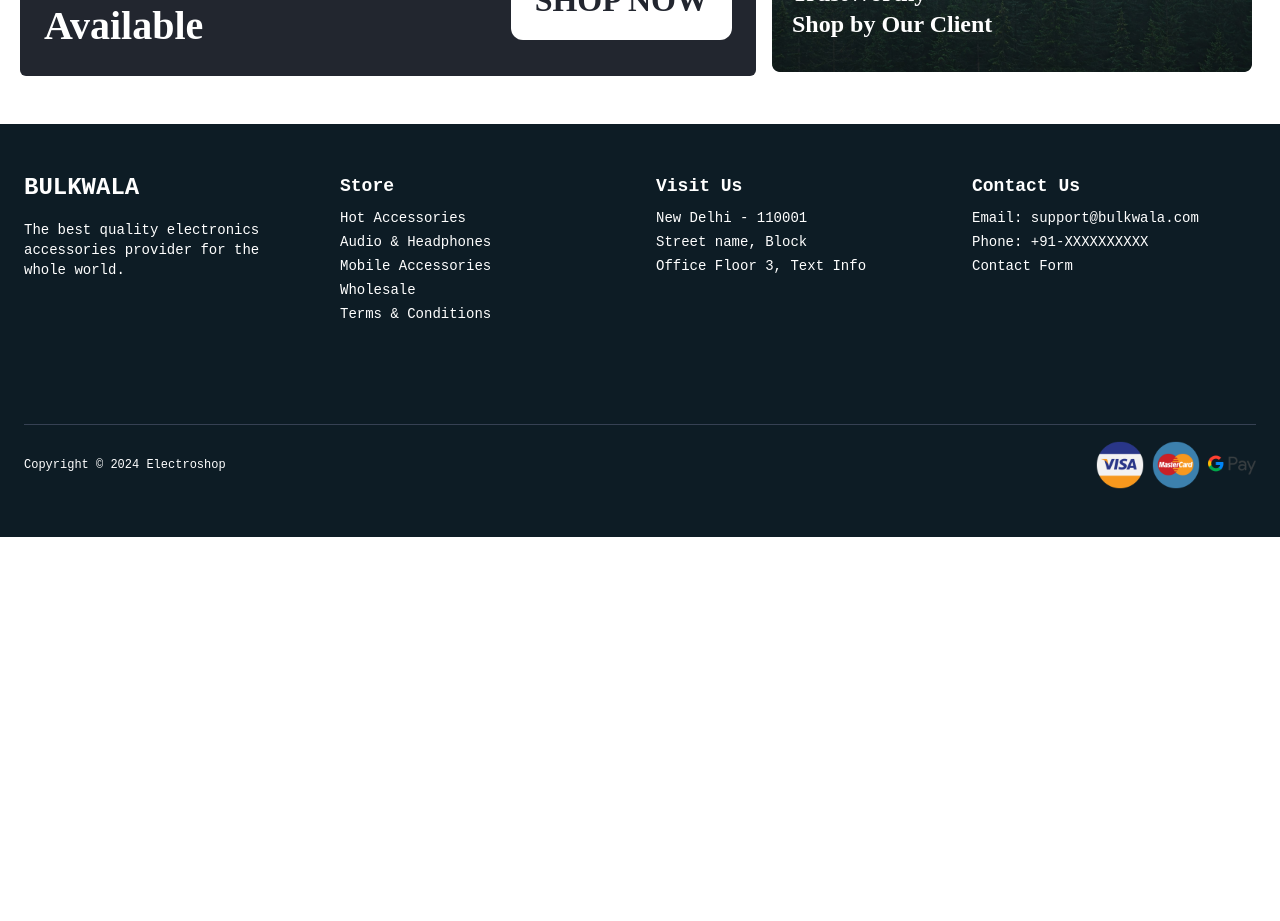
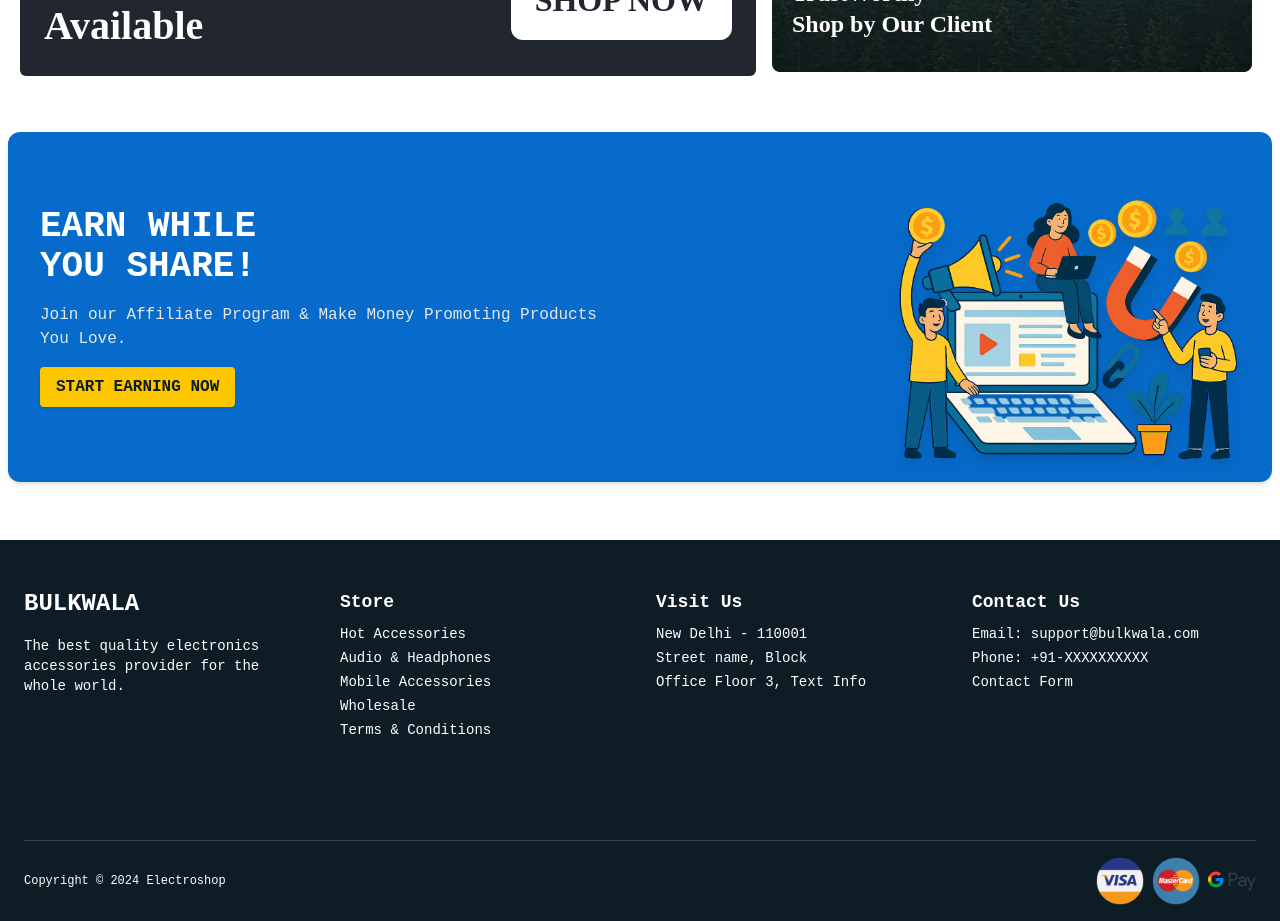
Before and after one commit to rajeev-the/E-bulkwala, a React (Vite) app: page / in a window 1280 px wide. Shown: the part 3820-4741 px from the top of the page. Before the commit the page ends 4357 px from the top, so only its background shows below. Built offline with nearby package versions, Linux system fonts and the light colour scheme; no server answers; a web font is replaced by a local one.

Commit message:
first commit

```diff
--- /dev/null
+++ b/src/Componets/Aff.jsx
@@ -0,0 +1,43 @@
+import React from 'react'
+import banner from "../assets/20250621_1340_Affiliate Marketing Icons_remix_01jy8rje97f9wr74pxqfc8abz7.png"
+import {
+  FaDollarSign,
+  FaBullhorn,
+  FaShoppingCart,
+  FaNetworkWired,
+  FaUserCircle,
+} from 'react-icons/fa'
+
+const Aff = () => {
+
+
+
+  return (
+
+   <div className="relative mb-[50px] h-[350px] bg-[#076bcb] flex items-center justify-between px-8 rounded-xl shadow-md overflow-hidden">
+      {/* Background icons */}
+
+      {/* Left Section: Text */}
+      <div className="flex flex-col gap-4 max-w-xl z-10">
+        <h1 className="text-4xl font-bold text-white">
+           EARN WHILE <br /> YOU SHARE!
+        </h1>
+         <p className="text-gray-200 text-base">
+          Join our Affiliate Program &amp; Make Money Promoting Products You Love.
+        </p>
+         <button className="bg-yellow-400 text-[#0D1C25] font-semibold px-4 py-2 rounded w-max shadow">
+          START EARNING NOW
+        </button>
+      </div>
+
+      {/* Right Section: Image */}
+      <img
+        src={banner}
+        alt="Tech Bundle"
+        className="h-full object-contain z-10 drop-shadow-xl"
+      />
+    </div>
+  )
+}
+
+export default Aff
--- a/src/Pages/Home.jsx
+++ b/src/Pages/Home.jsx
@@ -20,6 +20,8 @@ import electronics from '../assets/electronic.png'
 import axios from 'axios'
 import HeroSection from '../Componets/HeroSection'
 import Loading from '../Componets/Loading'
+import Aff from '../Componets/Aff'
+import aff from "../assets/afff.png"
 
 
 
@@ -307,8 +309,19 @@ const Home = () => {
 <section className="p-2">
 
 <PromotionalBanner/>
+ {/* Section 5 */}
+
+
 
 </section>
+  {/* <section className='w=full    rounded-sm  h-auto'>
+<img src={aff} alt="sectoin-3" className='rounded-sm' />
+  </section> */}
+
+  <section className='p-2'>
+  <Aff/>
+  </section>
+
 
 
     </>
```
Also changed, not shown: src/assets/20250621_1340_Affiliate Marketing Icons_remix_01jy8rje97f9wr74pxqfc8abz7.png (added), src/assets/afff.png (added).
